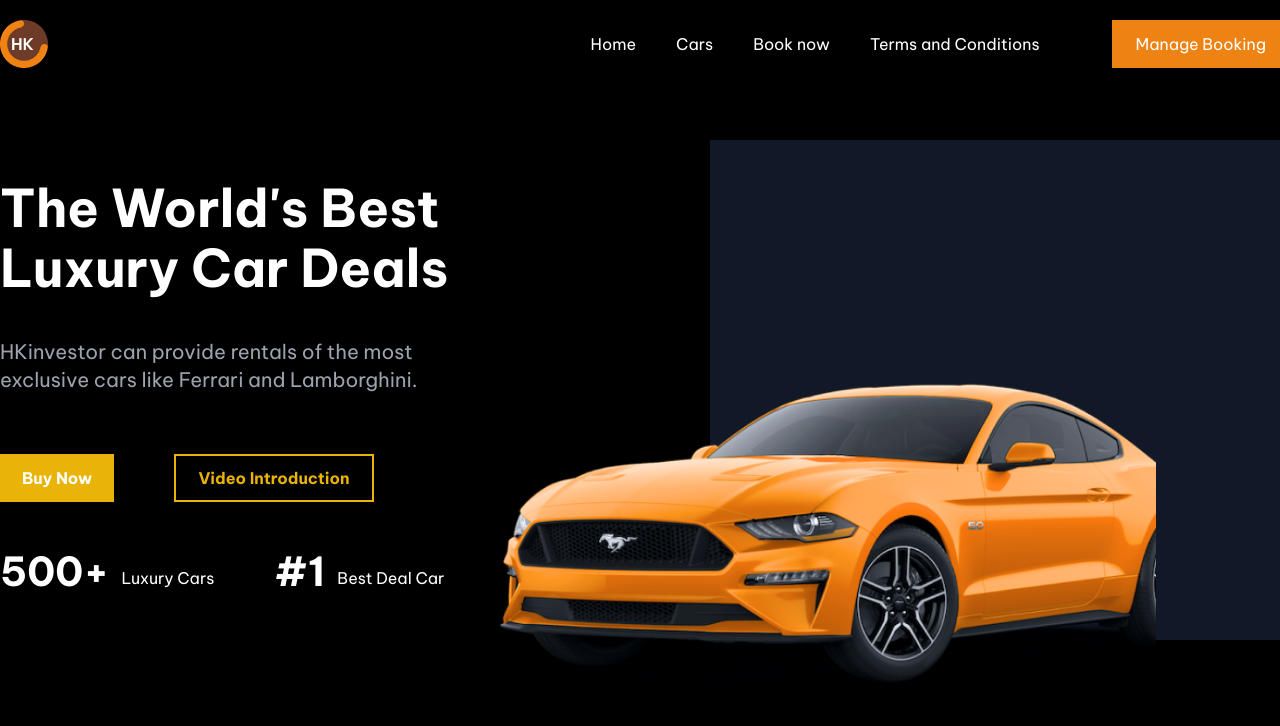
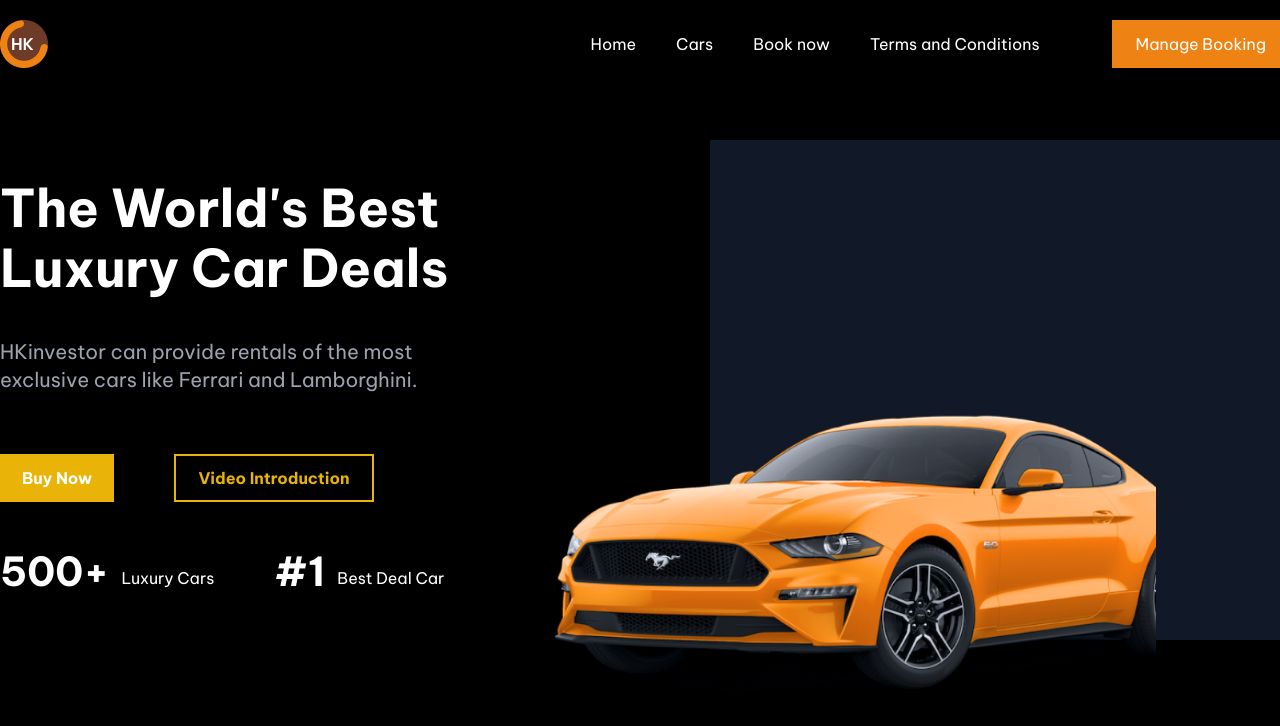
Before and after one commit to QodirovDoston/exemple_forProgramiz, a React (Vite) app in the folder demo/: page / in a window 1280 px wide. Shown: the top 726 px of the page. Built offline with nearby package versions, Linux system fonts and the light colour scheme.

Commit message:
everything is ready

```diff
--- a/demo/src/Componts/Header.jsx
+++ b/demo/src/Componts/Header.jsx
@@ -3,8 +3,8 @@
   return (
     <header>
       <div className="w-[1290px] mx-auto">
-        <div className="flex justify-between items-center">
-          <div className="w-[35%] ">
+        <div className="sm:flex grid flex-wrap justify-between items-center">
+          <div className="w-[35%]">
             <h1 className="text-white font-bold text-52px leading-15">
               The World's Best Luxury Car Deals
             </h1>
@@ -31,8 +31,8 @@
             </div>
           </div>
 
-          <div className="w-[45%] bg-gray-900 h-500px">
-            <img src={headerRightImg} alt="" className="absolute w-[60%] right-31  bottom-10 " />
+          <div className="w-[45%] bg-gray-900 h-500px sm:order-last order-first ">
+            <img src={headerRightImg} alt="" className=" w-[100%] absolute sm:w-[55%] right-31  sm:bottom-10 " />
           </div>
 
         </div>
```
